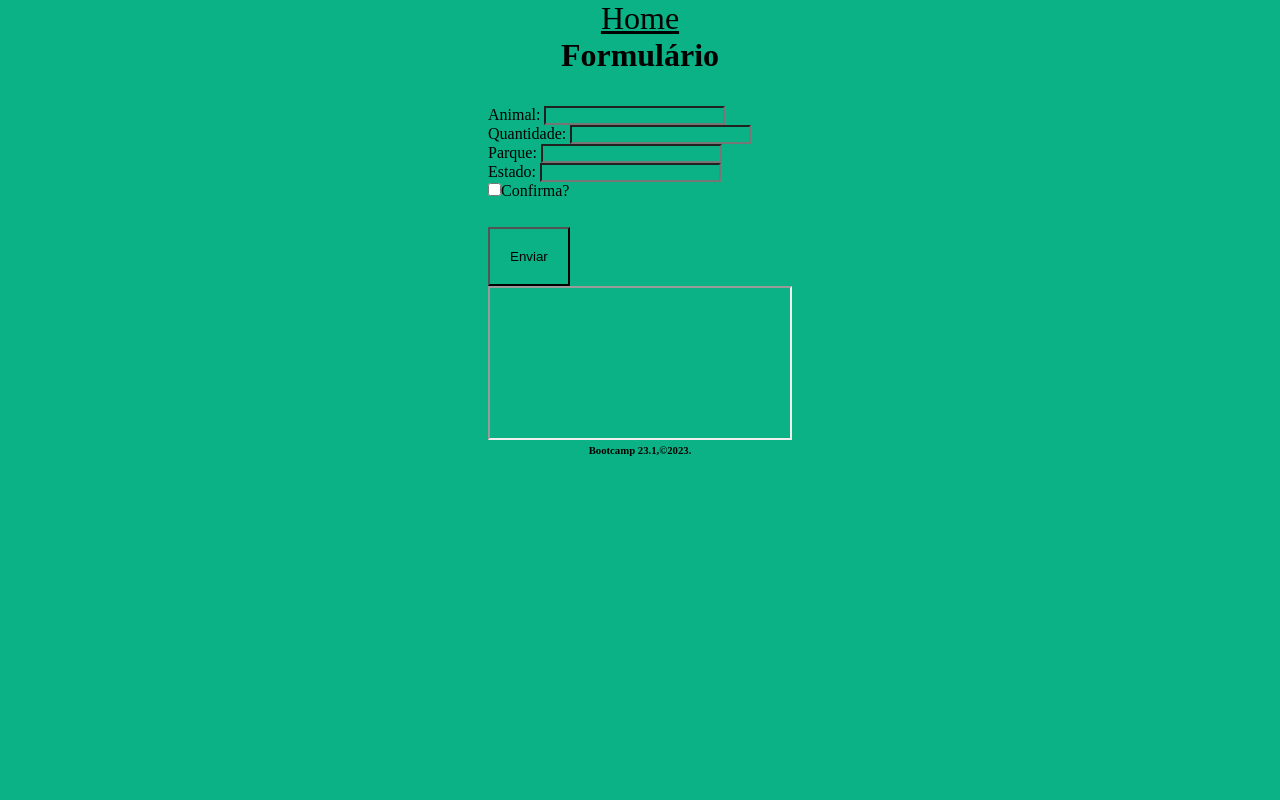
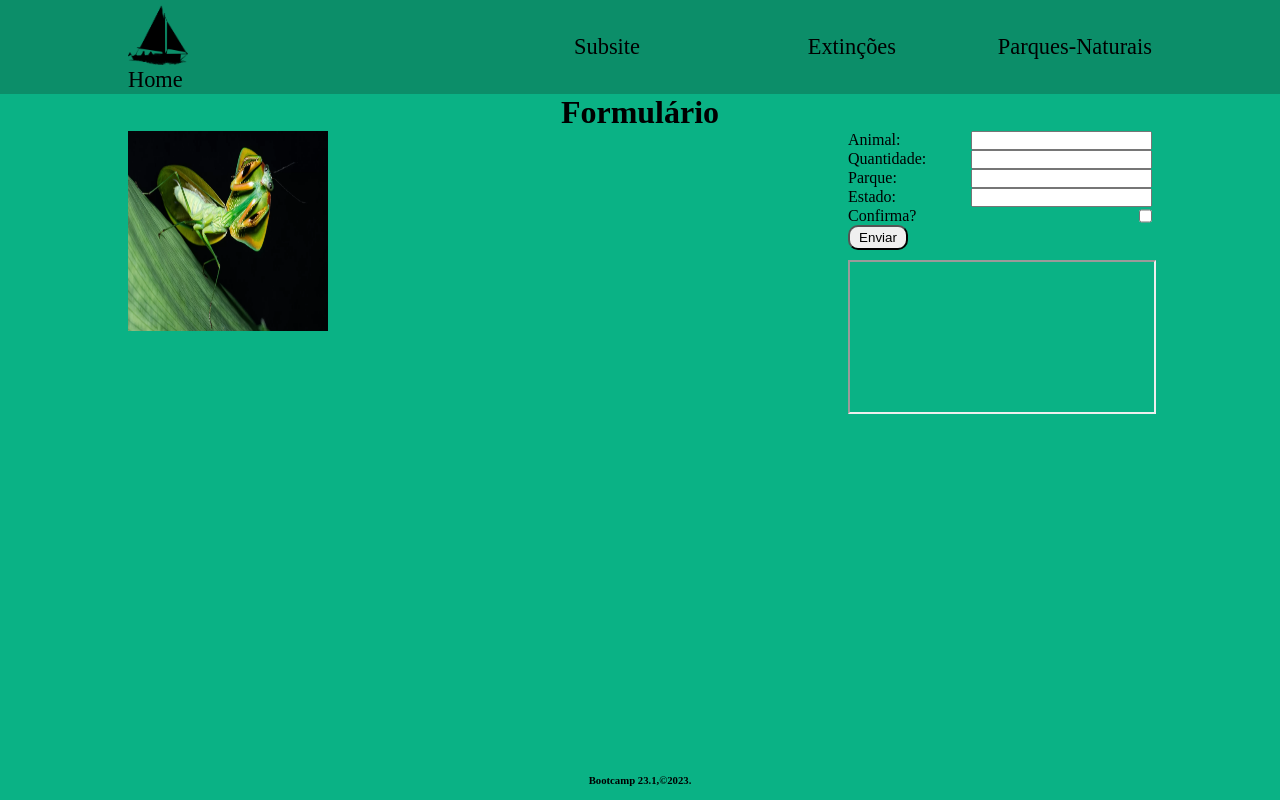
Before and after one commit to Luismijias/Bootcamp-23.1, a plain HTML site: page formulario/index.html in a window 1280 px wide. Drawn offline with Linux system fonts and the light colour scheme.

Commit message:
Automatic commit

```diff
--- a/formulario/index.html
+++ b/formulario/index.html
@@ -6,45 +6,66 @@
   </head>
   <body>
     <header>
-      <a href="http://luismijias.bootcamp.dev.netuno.org:20180/">Home</a>
+      <div class="header__pages">
+        <div>
+          <a class="a__logo" href="http://luismijias.bootcamp.dev.netuno.org:20180/"><img class="img_logo" src="/image/sailboat_icon.png"/>Home</a>
+        </div>
+        <div>
+          <a href="http://luismijias.bootcamp.dev.netuno.org:20180/subsite/index.html">Subsite</a>
+        </div>
+        <div>
+          <a href="http://luismijias.bootcamp.dev.netuno.org:20180/extincoes/extincoes.html">Extin&ccedil;&otilde;es</a>
+        </div>
+        <div>
+          <a href="http://luismijias.bootcamp.dev.netuno.org:20180/parques-naturais/parques-naturais.html">Parques-Naturais</a>
+        </div>
+      </div>
     </header>
+
+        <h1>Formul&aacute;rio</h1>
     <main>
+      <div class="image__form">
         <script src="script.js"></script>
-      <h1>Formul&aacute;rio</h1>
+        <div>
+          <img src="/image/louva.png"/>
+        </div>
+      </div>
+      <div class="form">
         <form action="mensagem-salvo.html" target="iframe-submissao">
-        <div>
+          <div class="inputlabel">
             <label>
               Animal:
             </label>
             <input type="text" name="animal" id="animal"/>
           </div>
-        <div>
+          <div  class="inputlabel">
             <label>
               Quantidade:
             </label>
             <input type="text" name="Quantidade"/>
           </div>
-        <div>
+          <div  class="inputlabel">
             <label>
               Parque:
             </label>
             <input type="text" name="Parque"/>
           </div>
-        <div>
+          <div  class="inputlabel">
             <label>
               Estado:
             </label>
             <input type="text" name="Estado"/>
           </div>
-        <div>
-          <Input type="checkbox" name="confirma"/>Confirma?
+          <div width="500px">
+            Confirma?   <Input type="checkbox" name="confirma"/>
           </div>
-        <div>
+          <div width="500px">
             <button onclick="addAnimais()">Enviar</button>
           </div>
         </form>
         <iframe name="iframe-submissao">
         </iframe>
+      </div>
     </main>
     <footer>
       <h6>Bootcamp 23.1,&copy;2023.</h6>
--- a/index.css
+++ b/index.css
@@ -1,55 +1,151 @@
+:root{
+  --primary-color: #0ab285;
+  --secundary-color: #0c8e69;
+  --tertiary-color: #4f7f6e;
+  --font-color: #000000;
+}
 * {
-        margin: 0;
-        padding: 0;
-        background-color: #0ab285;
+  margin: 0;
+  padding: 0;
+}
+header{
+  background-color: var(--secundary-color);
+  width: 100vw;
+  height: 93.6px;
+}
+.header__home{
+  display:grid;
+  grid-template-columns: 1fr 1fr 1fr 1fr 1fr;
+  max-width: 1024px;
+  margin: auto;
+}
+.header__pages{
+  display:grid;
+  grid-template-columns: 1fr 1fr 1fr 1fr;
+  max-width: 1024px;
+  margin: auto;
+  text-align: right;
+}
+.header__home div{
+  margin-top: auto;
+  margin-bottom: auto;
+}
+.header__pages div{
+  margin-top: auto;
+  margin-bottom: auto;
+}
+main{
+  display: flex;
+  width: 1024px;
+  margin: auto;
+  justify-content: space-between;
+}
+main div{
+  display: inline-block;
 }
 td {
-        font-size: 2rem;
+  font-size: 2rem;
+  background-color: var(--tertiary-color);
+}
+sup{
+  background-color: var(--tertiary-color);
+}
+body {
+  background-color: var(--primary-color);
+  width: 100%;
+  height: 100%;
+  text-align: center;
+}
+img {
+}
+.image__form div{
 
-        background-color:#4f7f6e;
+}
+.image__form img{
+  width: 200px;
+  height: 200px;
+}
+.img_logo {
+  background-color: var(--secundary-color);
+  height:60px;
+  width: 60px;
+}
+h1 {
+  color: var(--font-color);
+  color: var(--font-color);
+}
+form {
+  display: block;
+  position: relative;
+}
+.form div{
+  display: block;
+  align-items: right;
+}
+.form form div{
+  display: flex;
+  justify-content: space-between;
+}
+iframe{
+  width: 100%;
+  margin-top: 10px;
+}
+button{
+  border-radius:10px;
+  width:60px;
+  height:25px;
+}
+p {
+  text-align: center;
+  color: #var(--font-color);
+  margin-bottom: 20px;
+}
+a {
+  color: black;
+  text-decoration: none;
+}
+.a__logo {
+  font-size: 20px;
+  display: grid;
+  grid-column: 1;
+  grid-row: 2;
+  grid-gap: 2px 0px;
+  margin: 5px 0px 0px 0px;
+  text-align: left;
+}
+.header__pages a{
+  font-size: 1.4rem;
+}
+.header__home a{
+  font-size: 1.4rem;
 }
 
-sup{
-background-color:#4f7f6e;}
-table {
-}
-body {
-        background-color: #0ab285;
-        width: 100%;
-        height: 100%;
-        display: flex;
-        flex-direction:column;
-        justify-content: center;
-        align-items: center;
+
+footer{
+  position: absolute;
+  bottom: 0;
+  width: 100%;
+  line-height: 2.5rem;
+  text-align: center;
 }
 
-button {
-        padding:20px;
-        margin-top:2em;
+
+footer h6{
+  margin: 0 auto;
 }
 
-img {
-        background-color: #0ab285;
-}
 
-h1 {
-        color: #f5f5f5;
-        text-align: center;
-        color: #000000;
-}
 
-form {
-        margin-top:2rem;
-}
 
-p {
-        text-align: center;
-        color: #000000;
-        margin-bottom: 20px;
-}
 
-a {
-        color:black;
-        margin:2rem;
-        font-size:2rem;
-}
+
+
+
+
+
+
+
+
+
+
+/*adfsfa/*
--- a/outra/index.css
+++ b/outra/index.css
@@ -1,55 +1,151 @@
+:root{
+  --primary-color: #0ab285;
+  --secundary-color: #0c8e69;
+  --tertiary-color: #4f7f6e;
+  --font-color: #000000;
+}
 * {
-        margin: 0;
-        padding: 0;
-        background-color: #0ab285;
+  margin: 0;
+  padding: 0;
+}
+header{
+  background-color: var(--secundary-color);
+  width: 100vw;
+  height: 93.6px;
+}
+.header__home{
+  display:grid;
+  grid-template-columns: 1fr 1fr 1fr 1fr 1fr;
+  max-width: 1024px;
+  margin: auto;
+}
+.header__pages{
+  display:grid;
+  grid-template-columns: 1fr 1fr 1fr 1fr;
+  max-width: 1024px;
+  margin: auto;
+  text-align: right;
+}
+.header__home div{
+  margin-top: auto;
+  margin-bottom: auto;
+}
+.header__pages div{
+  margin-top: auto;
+  margin-bottom: auto;
+}
+main{
+  display: flex;
+  width: 1024px;
+  margin: auto;
+  justify-content: space-between;
+}
+main div{
+  display: inline-block;
 }
 td {
-        font-size: 2rem;
+  font-size: 2rem;
+  background-color: var(--tertiary-color);
+}
+sup{
+  background-color: var(--tertiary-color);
+}
+body {
+  background-color: var(--primary-color);
+  width: 100%;
+  height: 100%;
+  text-align: center;
+}
+img {
+}
+.image__form div{
 
-        background-color:#4f7f6e;
+}
+.image__form img{
+  width: 200px;
+  height: 200px;
+}
+.img_logo {
+  background-color: var(--secundary-color);
+  height:60px;
+  width: 60px;
+}
+h1 {
+  color: var(--font-color);
+  color: var(--font-color);
+}
+form {
+  display: block;
+  position: relative;
+}
+.form div{
+  display: block;
+  align-items: right;
+}
+.form form div{
+  display: flex;
+  justify-content: space-between;
+}
+iframe{
+  width: 100%;
+  margin-top: 10px;
+}
+button{
+  border-radius:10px;
+  width:60px;
+  height:25px;
+}
+p {
+  text-align: center;
+  color: #var(--font-color);
+  margin-bottom: 20px;
+}
+a {
+  color: black;
+  text-decoration: none;
+}
+.a__logo {
+  font-size: 20px;
+  display: grid;
+  grid-column: 1;
+  grid-row: 2;
+  grid-gap: 2px 0px;
+  margin: 5px 0px 0px 0px;
+  text-align: left;
+}
+.header__pages a{
+  font-size: 1.4rem;
+}
+.header__home a{
+  font-size: 1.4rem;
 }
 
-sup{
-background-color:#4f7f6e;}
-table {
-}
-body {
-        background-color: #0ab285;
-        width: 100%;
-        height: 100%;
-        display: flex;
-        flex-direction:column;
-        justify-content: center;
-        align-items: center;
+
+footer{
+  position: absolute;
+  bottom: 0;
+  width: 100%;
+  line-height: 2.5rem;
+  text-align: center;
 }
 
-button {
-        padding:20px;
-        margin-top:2em;
+
+footer h6{
+  margin: 0 auto;
 }
 
-img {
-        background-color: #0ab285;
-}
 
-h1 {
-        color: #f5f5f5;
-        text-align: center;
-        color: #000000;
-}
 
-form {
-        margin-top:2rem;
-}
 
-p {
-        text-align: center;
-        color: #000000;
-        margin-bottom: 20px;
-}
 
-a {
-        color:black;
-        margin:2rem;
-        font-size:2rem;
-}
+
+
+
+
+
+
+
+
+
+
+/*adfsfa/*
```
Also changed, not shown: extincoes/extincoes.html (+15 -2 lines), index.html (+14 -4 lines), parques-naturais/parques-naturais.html (+14 -1 lines), image/irara.jpeg (added), image/louva.png (added), image/sarue.png (added), 1 other file. Lines whose indentation alone changed are shown as unchanged.
